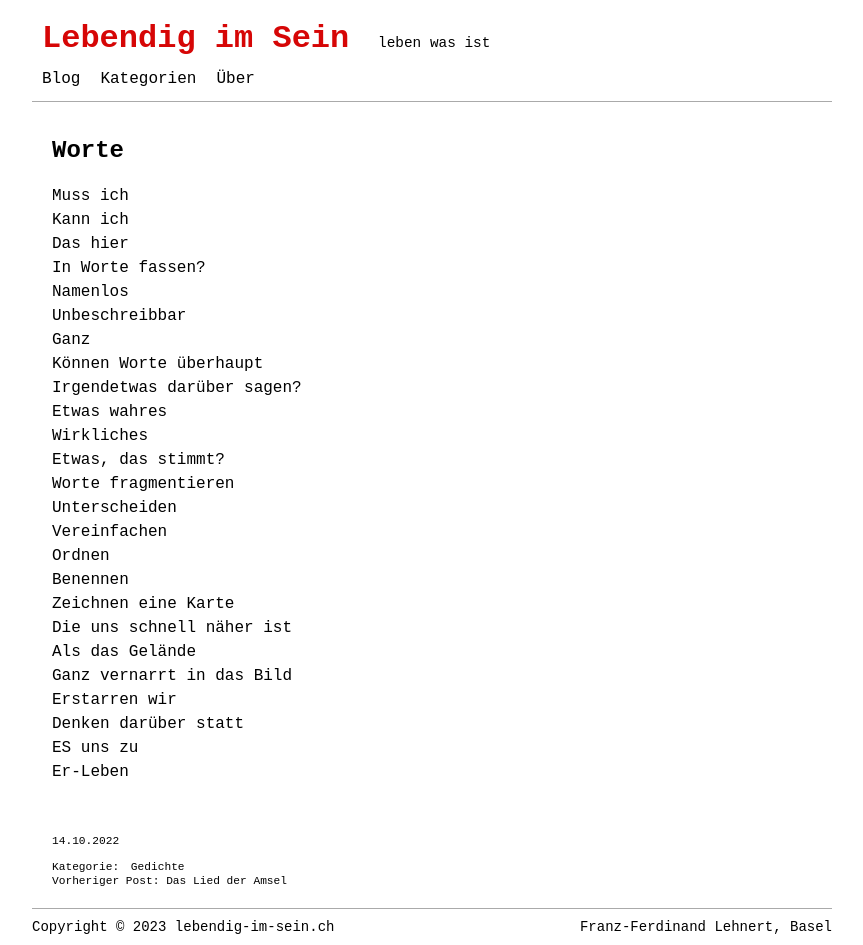
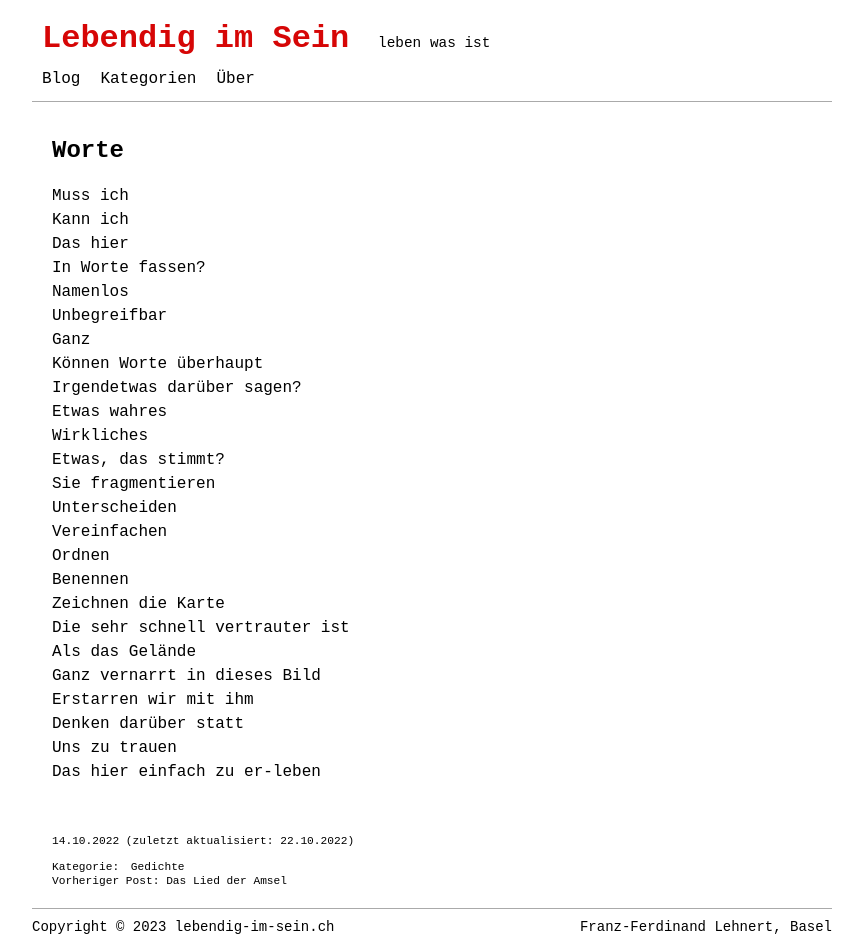
Before and after one commit to lebendigimsein/webpage, a Jekyll site: the page built from _posts/2022-10-14-worte.markdown, in a window 1280 px wide. Shown: the whole page, without its empty margins (208-1071 px from the left). Built offline with Jekyll 4.4.1, drawn with Linux system fonts in a browser that asks for light colours.

Commit message:
worte changed

```diff
--- a/_posts/2022-10-14-worte.markdown
+++ b/_posts/2022-10-14-worte.markdown
@@ -2,7 +2,7 @@
 layout: post
 title: Worte
 date: 2022-10-14
-last_modified_at:
+last_modified_at: 2022-10-22
 categories: [Gedichte]
 tags: []
 ---
@@ -12,23 +12,23 @@ Kann ich
 Das hier
 In Worte fassen?
 Namenlos
-Unbeschreibbar
+Unbegreifbar
 Ganz
 Können Worte überhaupt
 Irgendetwas darüber sagen?
 Etwas wahres
 Wirkliches
 Etwas, das stimmt?
-Worte fragmentieren
+Sie fragmentieren
 Unterscheiden
 Vereinfachen
 Ordnen
 Benennen
-Zeichnen eine Karte
-Die uns schnell näher ist
+Zeichnen die Karte
+Die sehr schnell vertrauter ist
 Als das Gelände
-Ganz vernarrt in das Bild
-Erstarren wir
+Ganz vernarrt in dieses Bild
+Erstarren wir mit ihm
 Denken darüber statt
-ES uns zu
-Er-Leben
+Uns zu trauen
+Das hier einfach zu er-leben
```
